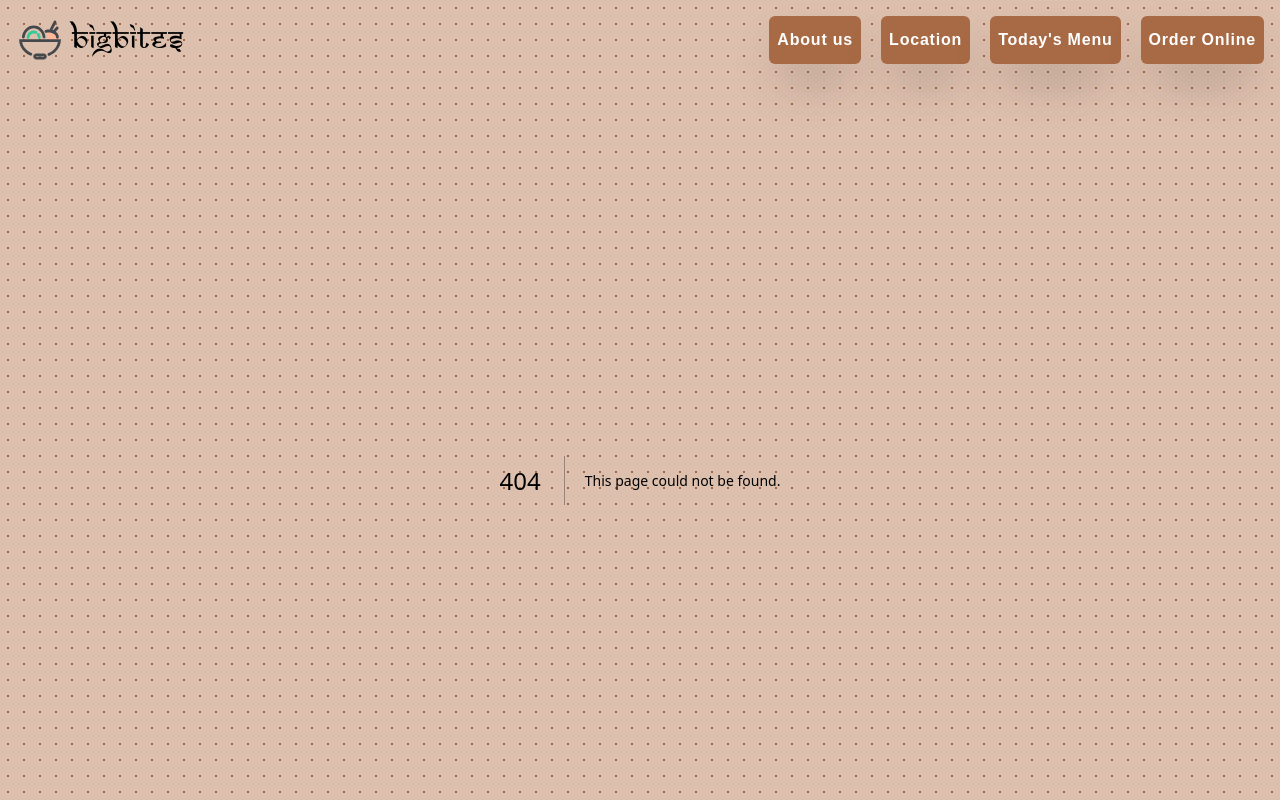
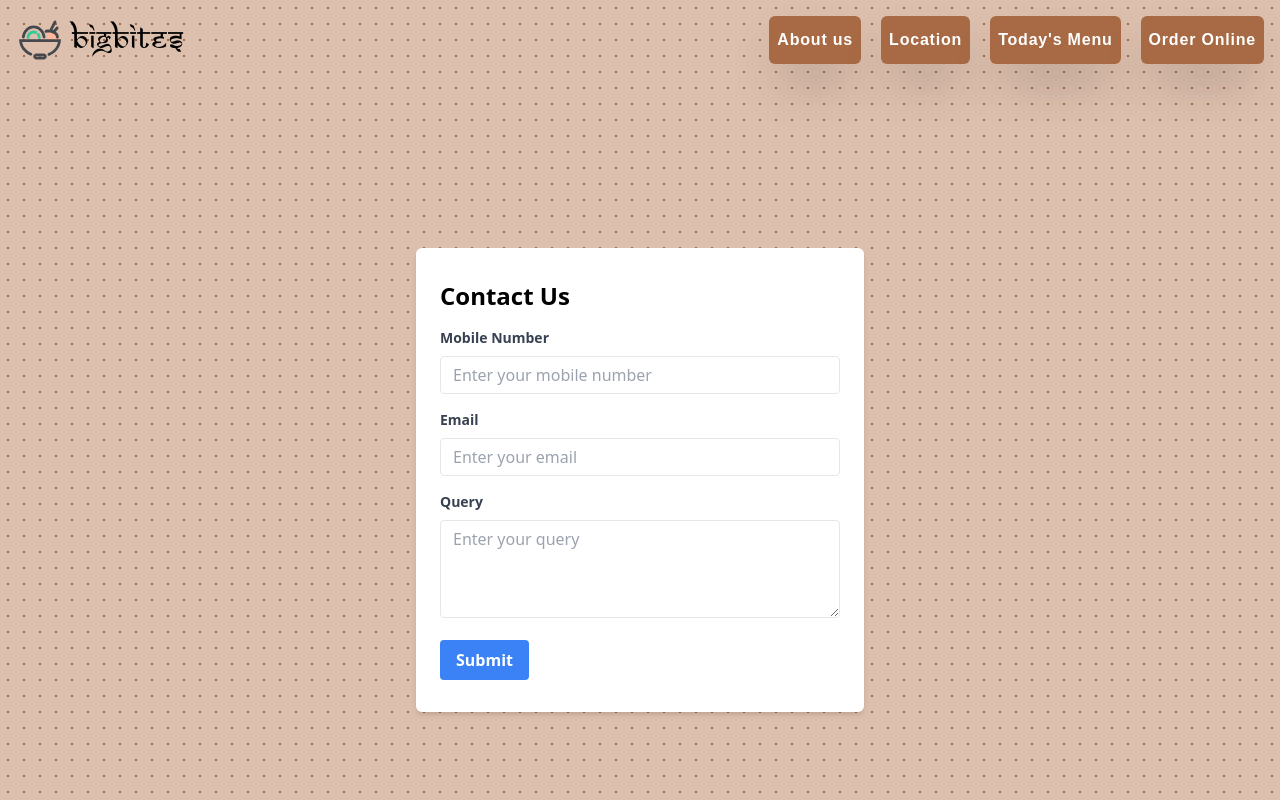
Before and after one commit to pcell62/restaurant_project, a Next.js app: page /contact in a window 1280 px wide. Before the commit this address had no page. Shown: the top 800 px of the page. Built offline with nearby package versions, Linux system fonts and the light colour scheme.

Commit message:
Add Next.js Link component to Footer for contact page and implement logout functionality in Admin component

```diff
--- a/app/(components)/Footer.tsx
+++ b/app/(components)/Footer.tsx
@@ -1,4 +1,5 @@
 "use client";
+import Link from "next/link";
 import React, { useState } from "react";
 import { BsFacebook, BsInstagram, BsTwitter, BsYoutube } from "react-icons/bs";
 
@@ -36,7 +37,9 @@ const Footer = () => {
     <footer className="bg-[#a86a44] text-white">
       <div className="max-w-[88rem] m-auto md:flex py-8 items-center md:justify-around justify-center">
         <div className="flex flex-col items-center h-full space-y-7 my-4">
-          <p>About us</p>
+          <Link href="/contact">
+            <p>Contact Us</p>
+          </Link>
           <p className="mb-4">Terms and Policies</p>
           <button
             onClick={handleAdminLinkClick}
--- a/app/admin/page.tsx
+++ b/app/admin/page.tsx
@@ -61,6 +61,11 @@ const Admin = () => {
       fetchOrders();
     }
   }, [viewMode]);
+
+  const handleLogout = () => {
+    localStorage.removeItem("adminSecretKey"); // Remove secret key from local storage
+    window.location.href = "/"; // Redirect to homepage
+  };
 
   const handleDone = async (id) => {
     try {
@@ -151,7 +156,14 @@ const Admin = () => {
         >
           Orders
         </button>
+        <button
+          className="bg-red-500 text-white px-3 py-1 rounded"
+          onClick={handleLogout}
+        >
+          Logout as Admin
+        </button>
       </div>
+
       <div className="mt-4">
         <h1 className="text-4xl font-Raleway font-bold my-10">
           {viewMode === "reservations" ? "Reservations" : "Orders"}
--- /dev/null
+++ b/app/contact/page.tsx
@@ -0,0 +1,84 @@
+"use client";
+import React, { useState } from "react";
+
+const page = () => {
+  const [mobileNumber, setMobileNumber] = useState("");
+  const [email, setEmail] = useState("");
+  const [query, setQuery] = useState("");
+
+  const queryData = {
+    mobileNumber,
+    email,
+    query,
+  };
+
+  const handleSubmit = (e) => {
+    e.preventDefault();
+  };
+
+  return (
+    <div className="flex flex-col items-center justify-center h-screen ">
+      <div className="max-w-md w-full px-6 py-8 bg-white shadow-md rounded-md">
+        <h2 className="text-2xl font-bold mb-4">Contact Us</h2>
+        <form onSubmit={handleSubmit}>
+          <div className="mb-4">
+            <label
+              className="block text-gray-700 text-sm font-bold mb-2"
+              htmlFor="mobile"
+            >
+              Mobile Number
+            </label>
+            <input
+              className="appearance-none border rounded w-full py-2 px-3 text-gray-700 leading-tight focus:outline-none focus:shadow-outline"
+              id="mobile"
+              type="number"
+              placeholder="Enter your mobile number"
+              onChange={(e) => setMobileNumber(e.target.value)}
+              required
+            />
+          </div>
+          <div className="mb-4">
+            <label
+              className="block text-gray-700 text-sm font-bold mb-2"
+              htmlFor="email"
+            >
+              Email
+            </label>
+            <input
+              className="appearance-none border rounded w-full py-2 px-3 text-gray-700 leading-tight focus:outline-none focus:shadow-outline"
+              id="email"
+              type="email"
+              placeholder="Enter your email"
+              onChange={(e) => setEmail(e.target.value)}
+              required
+            />
+          </div>
+          <div className="mb-4">
+            <label
+              className="block text-gray-700 text-sm font-bold mb-2"
+              htmlFor="query"
+            >
+              Query
+            </label>
+            <textarea
+              className="appearance-none border rounded w-full py-2 px-3 text-gray-700 leading-tight focus:outline-none focus:shadow-outline"
+              id="query"
+              rows={4}
+              placeholder="Enter your query"
+              onChange={(e) => setQuery(e.target.value)}
+              required
+            ></textarea>
+          </div>
+          <button
+            className="bg-blue-500 hover:bg-blue-700 text-white font-bold py-2 px-4 rounded focus:outline-none focus:shadow-outline"
+            type="submit"
+          >
+            Submit
+          </button>
+        </form>
+      </div>
+    </div>
+  );
+};
+
+export default page;
```
